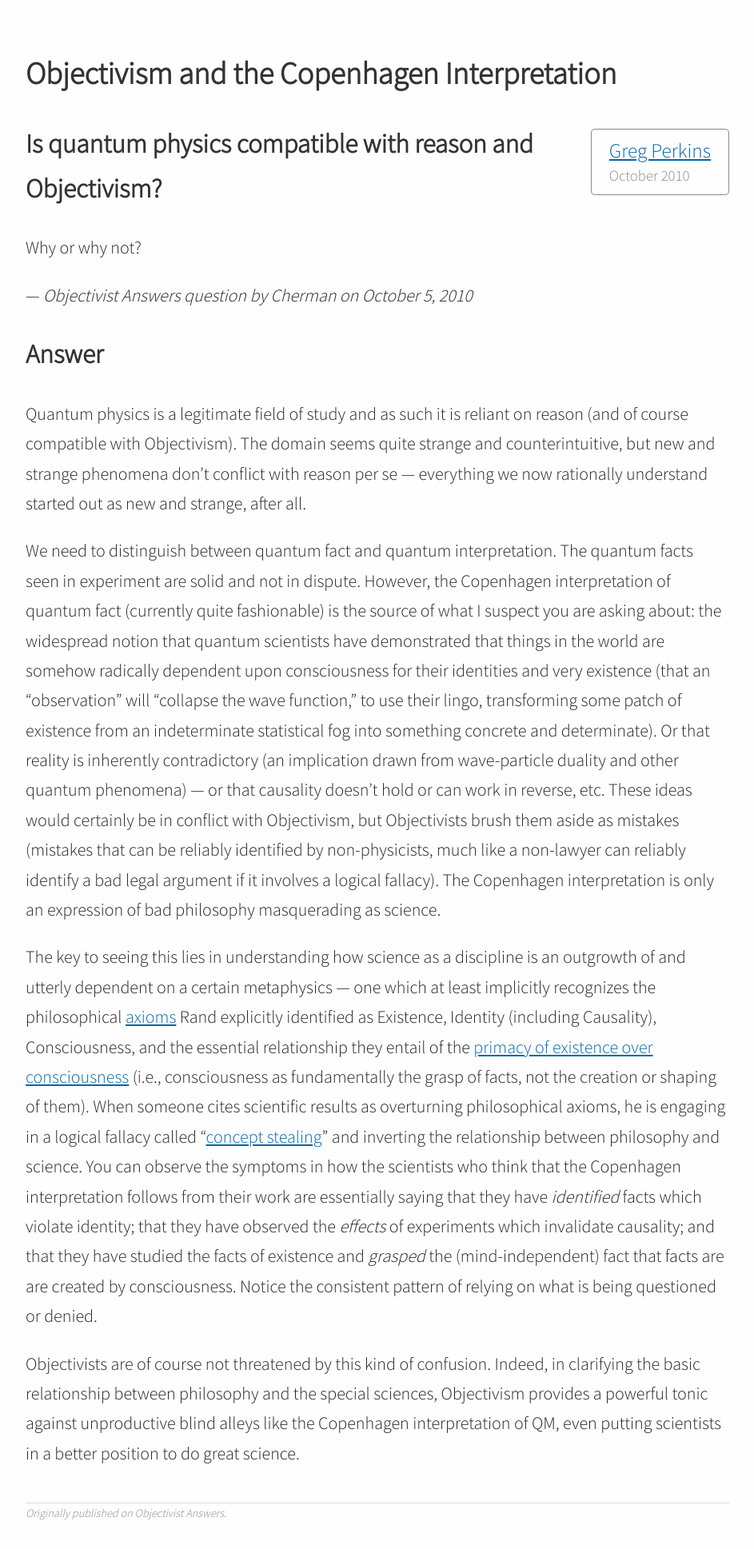
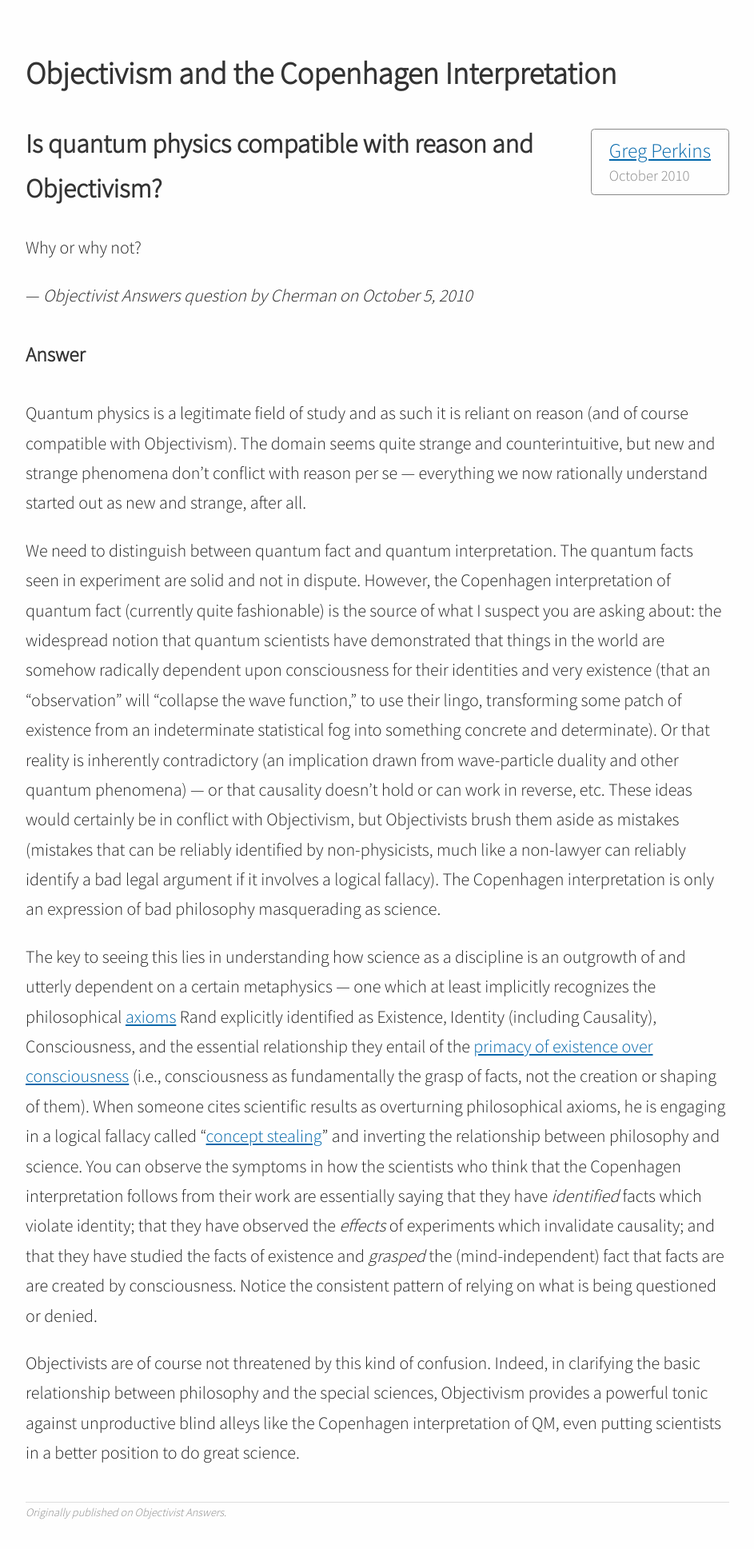
Before and after one commit to gpsites/ecosmos.com, a Jekyll site: the page built from articles/copenhagen-interpretation.md, in a window 1280 px wide. Shown: the whole page at 80% size, without its empty margins (168-1111 px from the left). Built offline with Jekyll 4.4.1, drawn with Linux system fonts in a browser that asks for light colours.

```diff
--- a/articles/copenhagen-interpretation.md
+++ b/articles/copenhagen-interpretation.md
@@ -14,8 +14,8 @@ Why or why not?
 
 --- *Objectivist Answers question by Cherman on October 5, 2010*
 
-## Answer
 
+#### Answer
 
 Quantum physics is a legitimate field of study and as such it is reliant on reason
 (and of course compatible with Objectivism).
```
